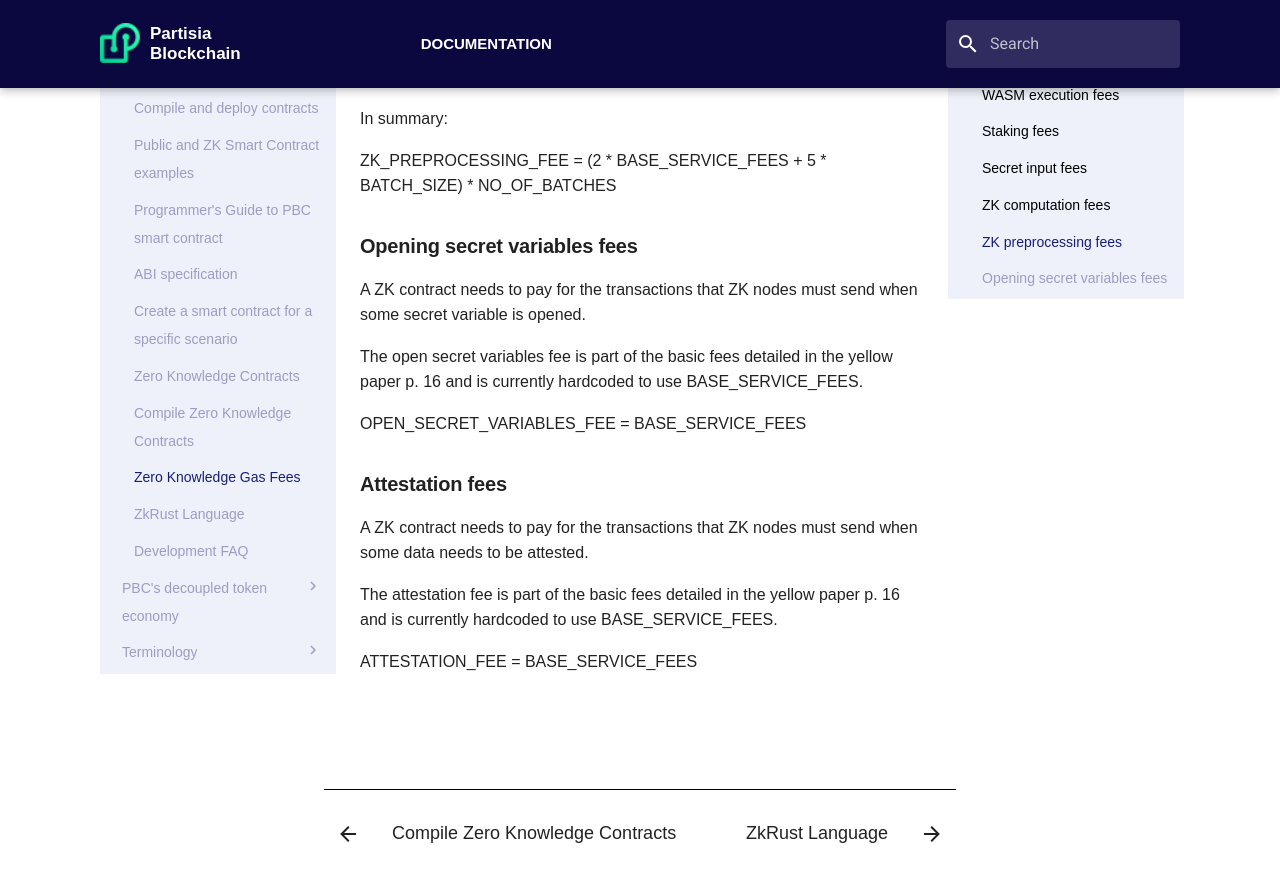
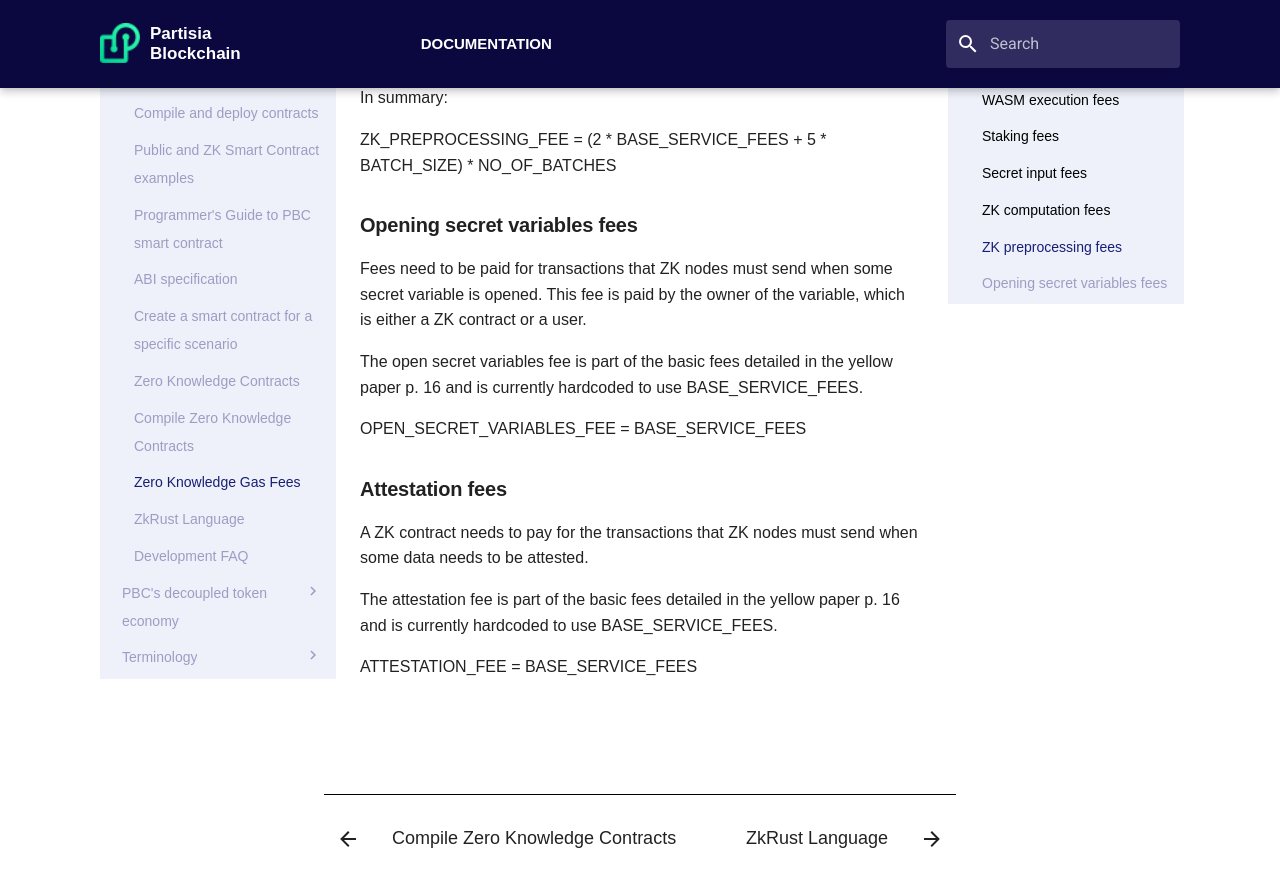
Before and after one commit to 0xSero/partisia-docs, an MkDocs documentation site: the page built from docs/zk-computation-fees.md, in a window 1280 px wide and 900 px high, scrolled down 3922 px. Shown: the top 887 px of the window. Built offline with MkDocs 1.6.1 and Material for MkDocs 9.7.7, drawn with Linux system fonts in a browser that asks for light colours; some web fonts are replaced; a script that is not in the unit is left out; some of the changed text lies outside the part shown.

Commit message:
clarified fees for opening secret variables

```diff
--- a/docs/zk-computation-fees.md
+++ b/docs/zk-computation-fees.md
@@ -25,16 +25,16 @@
 
 ## Fee overview
 
-| **Name**                 | **Cost in gas**                                                                                                   | **Paid by**                                    |
-|--------------------------|-------------------------------------------------------------------------------------------------------------------|------------------------------------------------|
-| Network                  | 5,000 per kb sent                                                                                                 | Calling user (Actions)                         |
-| WASM execution           | 5,000 per 1000 instructions                                                                                       | Calling user (Actions)<br>Contract (ZK events) |
-| Staking                  | 1% of locked stakes (minimum 2,000) multiplied by 40,000                                                          | Calling user                                   |
-| Secret input             | 25,000                                                                                                            | Calling user                                   |
-| ZK computation           | 50,000 plus 5 per multiplication                                                                                  | Contract                                       |
-| ZK preprocessing         | 550,000 per multiplication triple batch (batch size 100,000) <br> 55,000 per input mask batch (batch size 10,000) | Contract                                       |
-| Opening secret variables | 25,000                                                                                                            | Contract                                       |
-| Attestation              | 25,000                                                                                                            | Contract                                       |
+| **Name**                 | **Cost in gas**                                                                                                   | **Paid by**                                                    |
+|--------------------------|-------------------------------------------------------------------------------------------------------------------|----------------------------------------------------------------|
+| Network                  | 5,000 per kb sent                                                                                                 | Calling user (Actions)                                         |
+| WASM execution           | 5,000 per 1000 instructions                                                                                       | Calling user (Actions)<br>Contract (ZK events)                 |
+| Staking                  | 1% of locked stakes (minimum 2,000) multiplied by 40,000                                                          | Calling user                                                   |
+| Secret input             | 25,000                                                                                                            | Calling user                                                   |
+| ZK computation           | 50,000 plus 5 per multiplication                                                                                  | Contract                                                       |
+| ZK preprocessing         | 550,000 per multiplication triple batch (batch size 100,000) <br> 55,000 per input mask batch (batch size 10,000) | Contract                                                       |
+| Opening secret variables | 25,000                                                                                                            | Calling user (User variables)<br>Contract (Contract variables) |
+| Attestation              | 25,000                                                                                                            | Contract                                                       |
 
 When network and WASM execution fees are paid, the gas is distributed among the block producers.
 When ZK fees are paid, the gas is distributed among the contract’s associated ZK nodes.
@@ -123,7 +123,8 @@
 
 ### Opening secret variables fees
 
-A ZK contract needs to pay for the transactions that ZK nodes must send when some secret variable is opened.
+Fees need to be paid for transactions that ZK nodes must send when some secret variable is opened.
+This fee is paid by the owner of the variable, which is either a ZK contract or a user.
 
 The open secret variables fee is part of the basic fees detailed in the yellow paper p. 16 and is currently hardcoded to use BASE_SERVICE_FEES.
 
```
